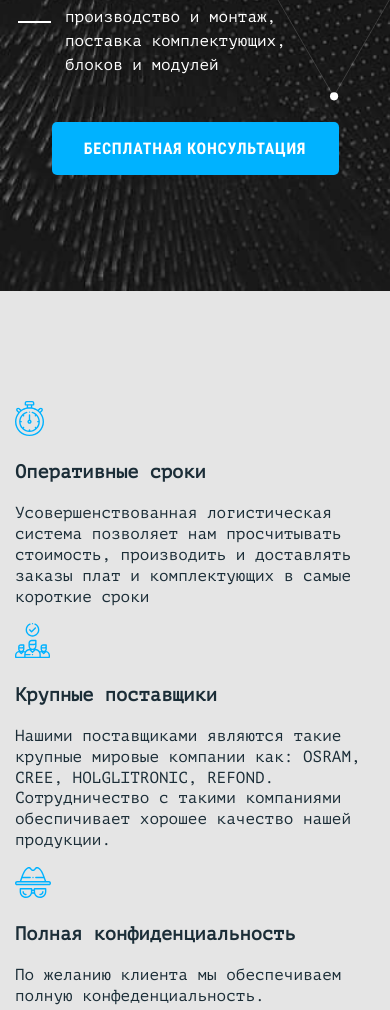
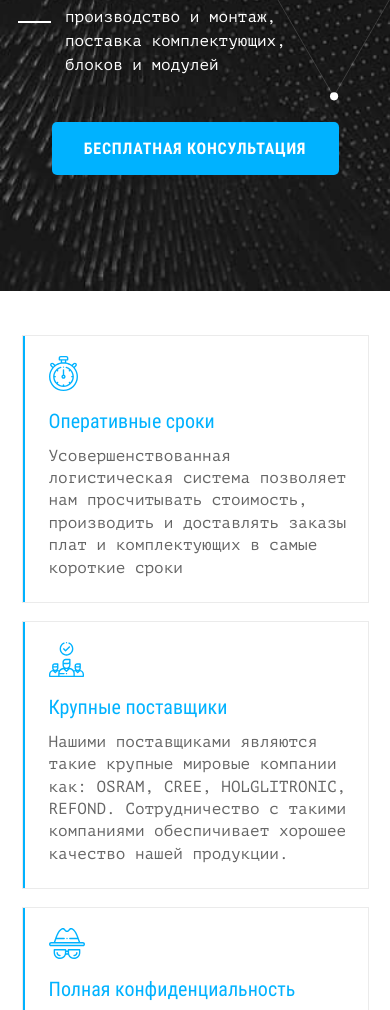
Before and after one commit to Vika612/smart-device, a website: page source/index.html in a window 390 px wide. Shown: the part 352-1362 px from the top of the page. Drawn offline with nearby package versions, Linux system fonts and the light colour scheme; files that its build step writes are made by us from their sources.

Commit message:
блок преимуществ: разметка, стилизация, адаптив

```diff
--- a/source/index.html
+++ b/source/index.html
@@ -47,7 +47,11 @@
           <a href="#">Скролл вниз</a>
         </div>
         <div class="intro__pic">
-          <img src="../img/circuit-board@1x.png" width="705" height="515" alt="Печатные платы">
+          <picture>
+            <!--1x: 705x515; 2x: 1410x1030-->
+            <source type="image/webp" srcset="img/circuit-board@1x.webp 1x, img/circuit-board@2x.webp 2x">
+            <img src="img/circuit-board@1x.png" srcset="img/circuit-board@1x.png 2x" width="705" height="515" alt="Печатные платы">
+          </picture>
         </div>
       </div>
     </section>
--- /dev/null
+++ b/source/sass/blocks/advantages.scss
@@ -0,0 +1,74 @@
+.advantages {
+  margin-bottom: 110px;
+}
+
+.advantages__list {
+  display: flex;
+  flex-wrap: wrap;
+  justify-content: center;
+  margin: 0 -15px;
+}
+
+.advantages__list li {
+  flex-basis: 50%;
+  max-width: 570px;
+  min-height: 300px;
+  margin: 0 15px 30px;
+  padding: 38px 40px 40px 42px;
+
+  outline: 1px solid $grey-border;
+  border-left: 3px solid $blue;
+
+  &:hover,
+  &:focus {
+    background-color: $blue;
+  }
+}
+
+.advantages__item:hover svg path,
+.advantages__item:hover h3,
+.advantages__item:hover p {
+  color: $white;
+  fill: $white;
+}
+
+.advantages__item h3 {
+  margin: 16px 0;
+  font-family: "Roboto Condensed", sans-serif;
+  font-weight: 400;
+  font-size: 24px;
+  line-height: 1.4;
+  color: $blue;
+}
+
+.advantages__item p {
+  margin: 0;
+  line-height: 1.4;
+  color: $black-text;
+}
+
+@media (max-width: 1023px) {
+  .advantages__list li {
+    max-width: 345px;
+    min-height: 230px;
+    padding: 20px 22px 25px 24px;
+  }
+
+  .advantages__item h3 {
+    margin: 7px 0;
+  }
+}
+
+@media (max-width: 767px) {
+  .advantages__list li {
+    flex-basis: 100%;
+    margin-bottom: 20px;
+    padding: 20px 15px 23px 24px;
+    border-left: 2px solid $blue;
+  }
+
+  .advantages__item h3 {
+    margin: 10px 0;
+    font-size: 20px;
+  }
+}
--- a/source/sass/blocks/container.scss
+++ b/source/sass/blocks/container.scss
@@ -1,5 +1,5 @@
 .container {
-  max-width: 1170px;
+  max-width: 1200px;
   margin: 0 auto;
   padding: 0 15px;
 }
--- a/source/sass/blocks/intro.scss
+++ b/source/sass/blocks/intro.scss
@@ -57,6 +57,7 @@
   .intro {
     min-height: 873px;
     margin-top: -265px;
+    margin-bottom: 50px;
 
     background: url("../img/bg/bg-main-table@1x.jpg");
     background-size: cover;
@@ -90,6 +91,7 @@
   .intro {
     min-height: 834px;
     margin-top: -265px;
+    margin-bottom: 45px;
 
     background: url("../img/bg/bg-main-mobile@1x.jpg");
     background-size: cover;
--- a/source/sass/global/general.scss
+++ b/source/sass/global/general.scss
@@ -26,7 +26,7 @@ body {
   font-size: 16px;
   line-height: 1.3;
   font-weight: 400;
-  background-color: $bg;
+  background-color: $white;
   color: $black;
 }
 
--- a/source/sass/global/var.scss
+++ b/source/sass/global/var.scss
@@ -5,6 +5,7 @@ $retina-dppx: 1.5dppx;
 $black: #1b2d37;
 $black-text: #666666;
 $grey: #788891;
+$grey-border: #ebebeb;
 $white: #ffffff;
 $bg: #e5e5e5;
 $bg-footer: #fafafa;
--- a/source/sass/style.scss
+++ b/source/sass/style.scss
@@ -9,3 +9,4 @@
 @import "blocks/info.scss";
 @import "blocks/intro.scss";
 @import "blocks/info-intro.scss";
+@import "blocks/advantages.scss";
```
Also changed, not shown: build/css/style.css, build/css/style.min.css, build/index.html, 1 other file.
